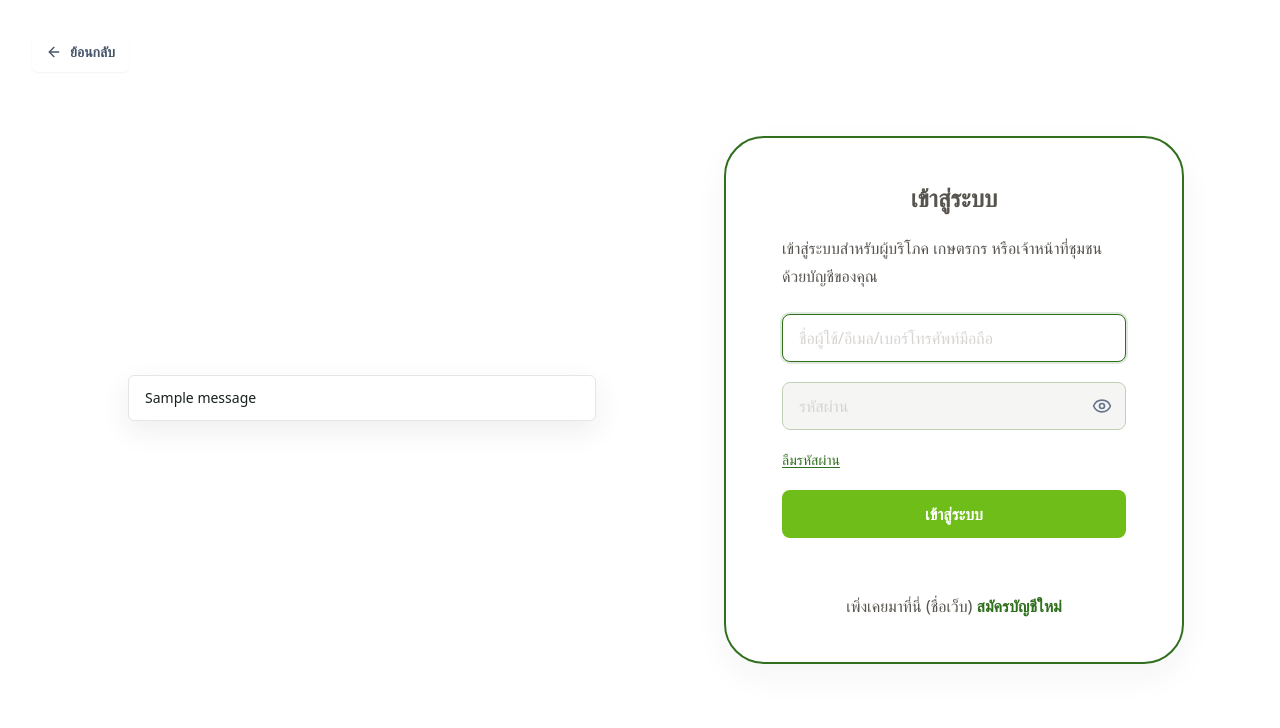
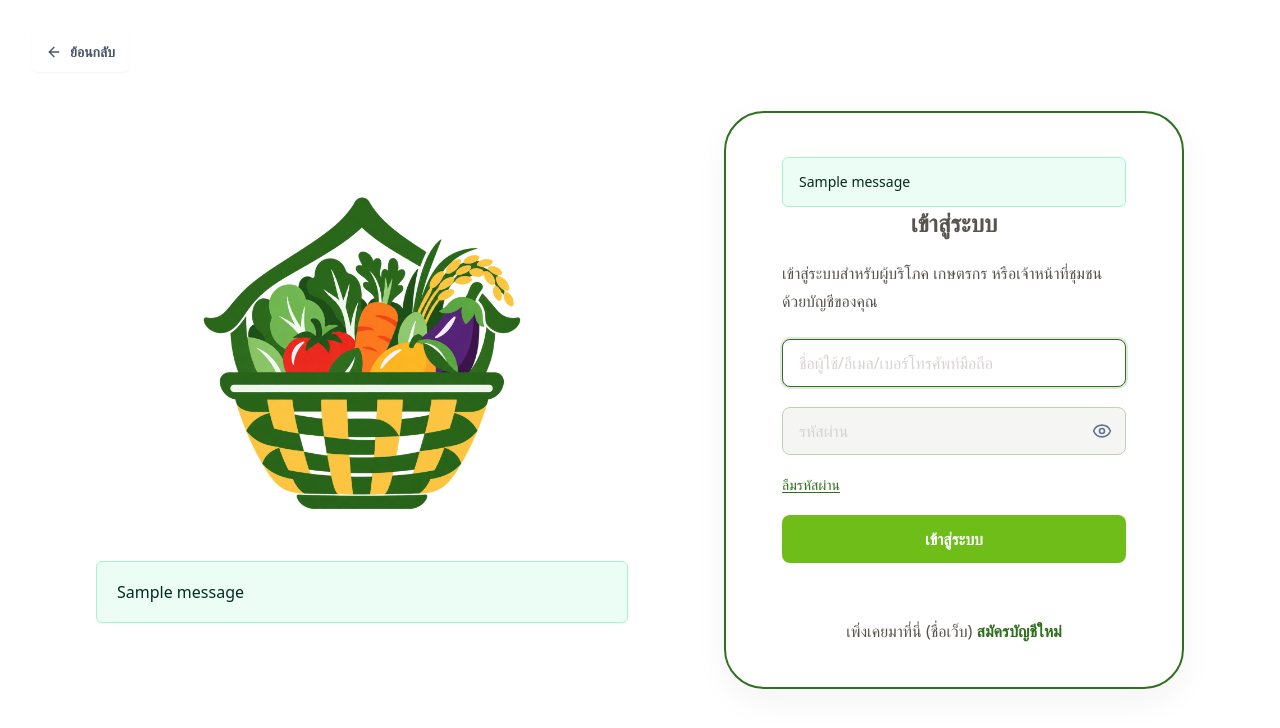
Before and after one commit to donutjung0868867808-spec/lo-ko-market, a Django app: page /login/ in a window 1280 px wide. Shown: the top 728 px of the page. Run offline with Django 5.2, Linux system fonts and the light colour scheme; tables that the repository leaves empty hold one stand-in row (values such as "Sample post"); one stand-in notice (Sample message) is shown; parts of the project's set-up code (start-up, migrations or seed data) failed here and were passed over.

Commit message:
Improve login confirmation and branding

```diff
--- a/templates/base.html
+++ b/templates/base.html
@@ -172,6 +172,7 @@
         </button>
       </nav>
     {% endif %}
+    {% block flash_messages %}
       {% if messages %}
         <div class="mx-auto mb-5 w-full max-w-[1500px] space-y-2 px-4 pt-4 sm:px-6 lg:px-8">
           {% for message in messages %}
@@ -179,6 +180,7 @@
           {% endfor %}
         </div>
       {% endif %}
+    {% endblock %}
     {% block content %}{% endblock %}
   </main>
 
--- a/templates/registration/login.html
+++ b/templates/registration/login.html
@@ -10,10 +10,17 @@
   main.market-login > nav {
     display: none;
   }
+
+  .login-brand-logo {
+    height: 22rem;
+    width: 22rem;
+  }
 </style>
 {% endblock %}
 
 {% block main_class %}market-login flex min-h-screen w-full flex-1 items-center bg-white px-4 py-16 sm:px-10 sm:py-10 lg:px-16 xl:px-24{% endblock %}
+
+{% block flash_messages %}{% endblock %}
 
 {% block content %}
 <button
@@ -25,11 +32,21 @@
   <span>ย้อนกลับ</span>
 </button>
 <section class="mx-auto grid w-full max-w-7xl items-center gap-12 xl:grid-cols-[minmax(0,1fr)_460px] xl:gap-24">
-  <div class="hidden justify-center xl:flex" aria-hidden="true">
-    <img src="{% static 'images/market-logo.png' %}" alt="" class="h-72 w-72 object-contain">
+  <div class="hidden flex-col items-center justify-center gap-8 xl:flex">
+    <img src="{% static 'images/market-logo.png' %}" alt="" class="login-brand-logo object-contain">
+    {% if messages %}
+      <div class="w-full max-w-xl rounded-md border border-emerald-200 bg-emerald-50 px-5 py-4 text-base leading-7 text-emerald-950 shadow-sm" role="status">
+        {% for message in messages %}{{ message }}{% if not forloop.last %}<br>{% endif %}{% endfor %}
+      </div>
+    {% endif %}
   </div>
 
   <div class="w-full rounded-3xl border-2 border-leaf bg-white px-5 py-8 shadow-[0_12px_32px_rgba(23,33,29,0.05)] sm:rounded-[2.5rem] sm:px-14 sm:py-11">
+    {% if messages %}
+      <div class="mb-6 rounded-md border border-emerald-200 bg-emerald-50 px-4 py-3 text-sm leading-6 text-emerald-950 xl:hidden" role="status">
+        {% for message in messages %}{{ message }}{% if not forloop.last %}<br>{% endif %}{% endfor %}
+      </div>
+    {% endif %}
     <h1 class="text-center text-2xl font-semibold text-stone-600">เข้าสู่ระบบ</h1>
     <p class="mt-5 text-base leading-7 text-stone-600">เข้าสู่ระบบสำหรับผู้บริโภค เกษตรกร หรือเจ้าหน้าที่ชุมชนด้วยบัญชีของคุณ</p>
 
```
Lines whose indentation alone changed are shown as unchanged.
